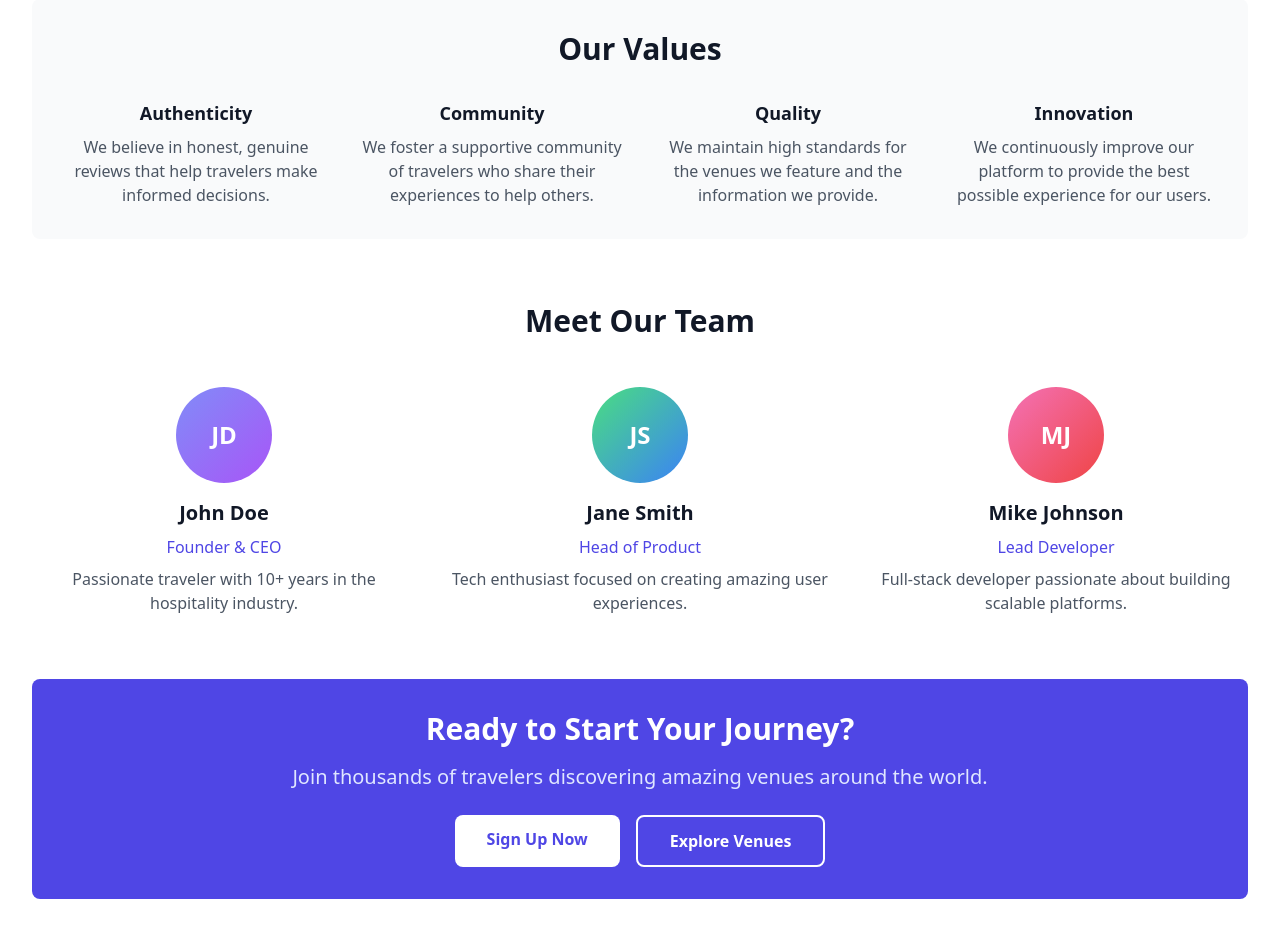
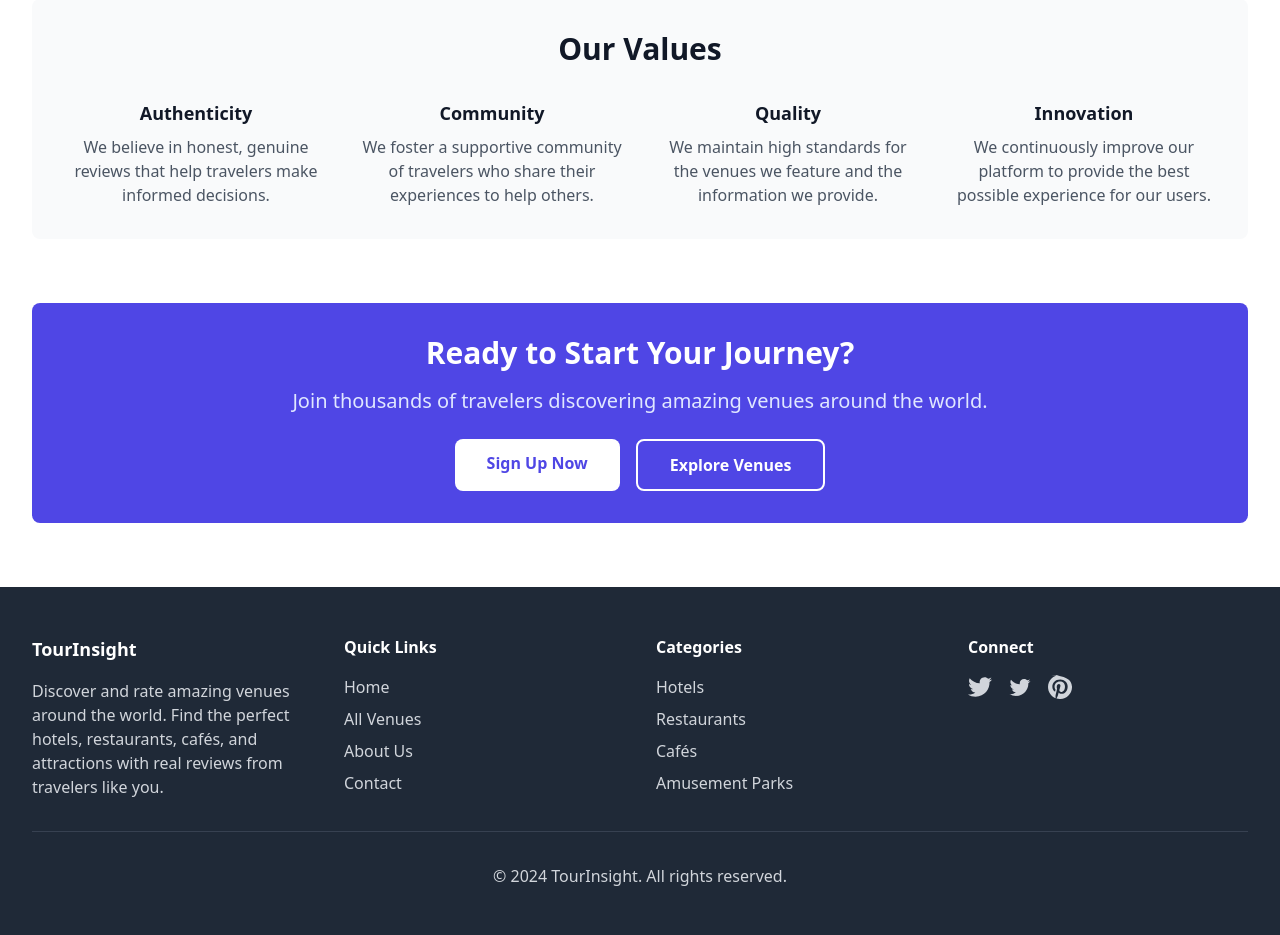
Before and after one commit to Hamza-spc/RateWebsite, a Django app: page /about/ in a window 1280 px wide. Shown: the part 1517-2452 px from the top of the page. Run offline with Django 4.2, Linux system fonts and the light colour scheme; data comes from the database, SQL or seed files in the repository; data that the repository does not hold is empty; some libraries are stand-ins or nearby versions.

Commit message:
Complete project setup with Google OAuth, admin dashboard fixes, and about page updates
- Fixed Google OAuth configuration and site settings
- Updated admin dashboard view with missing data
- Removed 'Meet Our Team' section from about page
- Fixed category slug issues
- Updated SITE_ID configuration
- Added proper admin user profile setup

```diff
--- a/templates/venues/about.html
+++ b/templates/venues/about.html
@@ -126,38 +126,6 @@
             </div>
         </div>
 
-        <!-- Team Section -->
-        <div class="mb-16">
-            <h2 class="text-3xl font-bold text-gray-900 text-center mb-12">Meet Our Team</h2>
-            <div class="grid grid-cols-1 md:grid-cols-3 gap-8">
-                <div class="text-center">
-                    <div class="bg-gradient-to-br from-indigo-400 to-purple-500 rounded-full w-24 h-24 flex items-center justify-center mx-auto mb-4">
-                        <span class="text-white text-2xl font-bold">JD</span>
-                    </div>
-                    <h3 class="text-xl font-semibold text-gray-900 mb-2">John Doe</h3>
-                    <p class="text-indigo-600 mb-2">Founder & CEO</p>
-                    <p class="text-gray-600">Passionate traveler with 10+ years in the hospitality industry.</p>
-                </div>
-
-                <div class="text-center">
-                    <div class="bg-gradient-to-br from-green-400 to-blue-500 rounded-full w-24 h-24 flex items-center justify-center mx-auto mb-4">
-                        <span class="text-white text-2xl font-bold">JS</span>
-                    </div>
-                    <h3 class="text-xl font-semibold text-gray-900 mb-2">Jane Smith</h3>
-                    <p class="text-indigo-600 mb-2">Head of Product</p>
-                    <p class="text-gray-600">Tech enthusiast focused on creating amazing user experiences.</p>
-                </div>
-
-                <div class="text-center">
-                    <div class="bg-gradient-to-br from-pink-400 to-red-500 rounded-full w-24 h-24 flex items-center justify-center mx-auto mb-4">
-                        <span class="text-white text-2xl font-bold">MJ</span>
-                    </div>
-                    <h3 class="text-xl font-semibold text-gray-900 mb-2">Mike Johnson</h3>
-                    <p class="text-indigo-600 mb-2">Lead Developer</p>
-                    <p class="text-gray-600">Full-stack developer passionate about building scalable platforms.</p>
-                </div>
-            </div>
-        </div>
 
         <!-- Call to Action -->
         <div class="bg-indigo-600 rounded-lg p-8 text-center">
--- a/venue_rating_system/settings.py
+++ b/venue_rating_system/settings.py
@@ -153,7 +153,7 @@
 DEFAULT_AUTO_FIELD = 'django.db.models.BigAutoField'
 
 # Django Allauth Configuration
-SITE_ID = 1
+SITE_ID = 2
 
 AUTHENTICATION_BACKENDS = [
     'django.contrib.auth.backends.ModelBackend',
--- a/venues/views.py
+++ b/venues/views.py
@@ -239,9 +239,21 @@
     # Get statistics
     stats = Statistics.get_or_create_stats()
 
+    # Get recent venues
+    recent_venues = Venue.objects.filter(is_active=True).order_by('-created_at')[:5]
+
+    # Get recent ratings
+    recent_ratings = Rating.objects.select_related('venue', 'user').order_by('-created_at')[:5]
+
+    # Get recent contact messages
+    contact_messages = ContactMessage.objects.order_by('-created_at')[:5]
+
     context = {
         'categories': categories,
         'stats': stats,
+        'recent_venues': recent_venues,
+        'recent_ratings': recent_ratings,
+        'contact_messages': contact_messages,
     }
     return render(request, 'venues/admin_dashboard.html', context)
 
```
